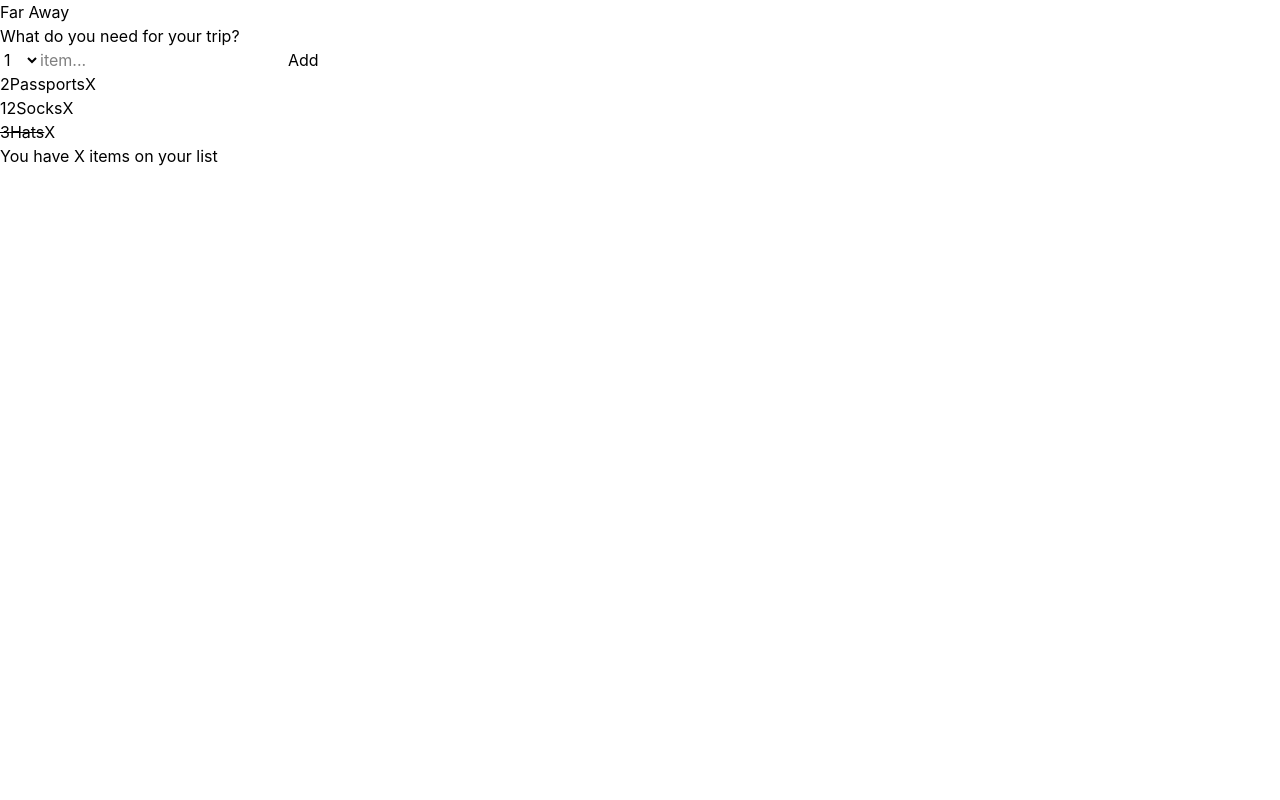
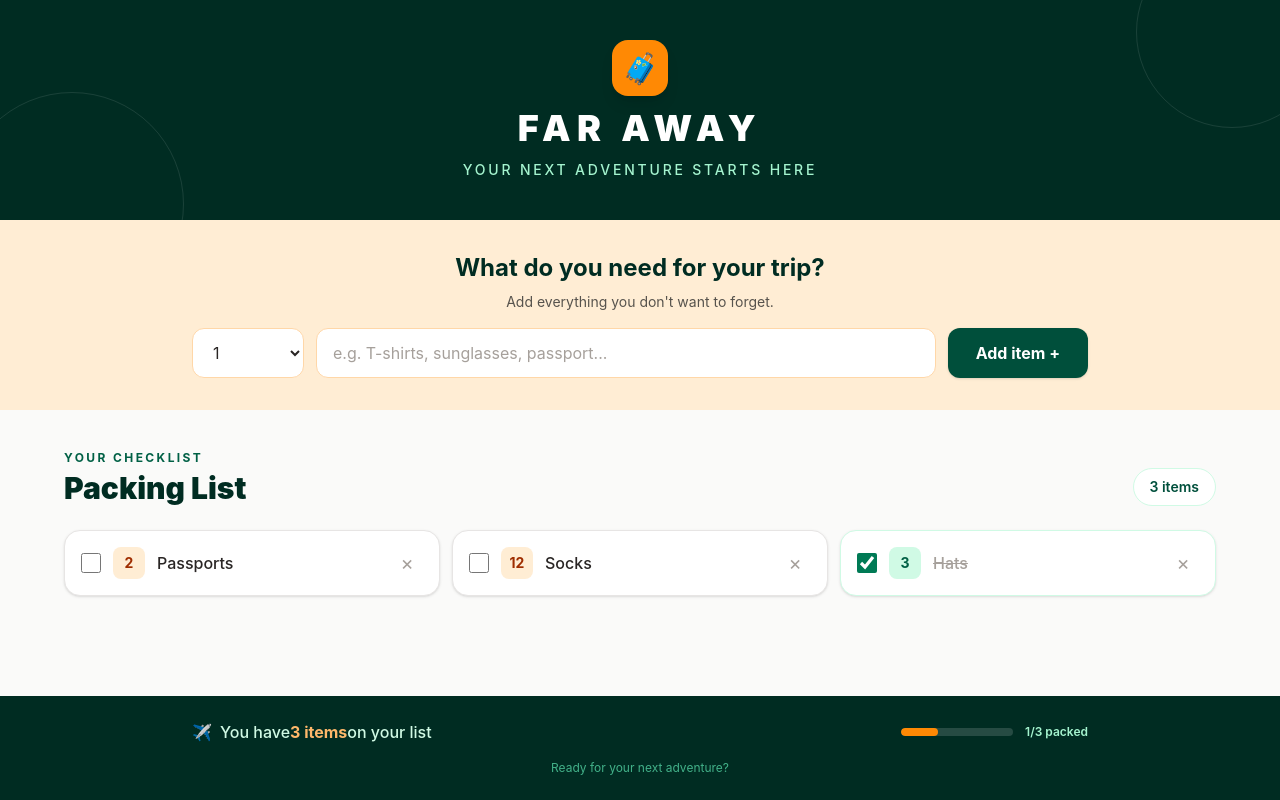
Before and after one commit to Gexof/travel-list, a React (Vite) app: page / in a window 1280 px wide. Built offline with nearby package versions, Linux system fonts and the light colour scheme.

Commit message:
update UI

```diff
--- a/src/App.jsx
+++ b/src/App.jsx
@@ -5,12 +5,17 @@ import Stats from "./components/Stats";
 
 function App() {
   return (
-    <div>
+    <main className="flex min-h-screen flex-col bg-stone-50 text-stone-800">
       <Header />
+
       <Form />
-      <PackingList />
+
+      <section className="flex flex-1 flex-col">
+        <PackingList />
+      </section>
+
       <Stats />
-    </div>
+    </main>
   );
 }
 
--- a/src/components/Form.jsx
+++ b/src/components/Form.jsx
@@ -7,35 +7,71 @@ function Form() {
   const handleSubmit = (e) => {
     e.preventDefault();
     if (!description) return;
-    const newITem = { description, quantity, packed: false, id: Date.now() };
+
+    const newITem = {
+      description,
+      quantity,
+      packed: false,
+      id: Date.now(),
+    };
+
     setDescription("");
     setQuantity(1);
   };
 
   return (
-    <form onSubmit={handleSubmit}>
-      <h3>What do you need for your trip?</h3>
+    <section className="bg-orange-100 px-4 py-8 sm:px-6">
+      <form
+        onSubmit={handleSubmit}
+        className="mx-auto flex max-w-4xl flex-col gap-4"
+      >
+        <div className="text-center">
+          <h2 className="text-xl font-bold text-emerald-950 sm:text-2xl">
+            What do you need for your trip?
+          </h2>
+          <p className="mt-2 text-sm text-stone-600">
+            Add everything you don't want to forget.
+          </p>
+        </div>
 
+        <div className="flex flex-col gap-3 sm:flex-row">
+          <label className="sr-only" htmlFor="quantity">
+            Item quantity
+          </label>
           <select
+            id="quantity"
             value={quantity}
             onChange={(e) => setQuantity(Number(e.target.value))}
+            className="w-full rounded-xl border border-orange-200 bg-white px-4 py-3 text-stone-800 outline-none transition focus:border-emerald-700 focus:ring-2 focus:ring-emerald-700/20 sm:w-28"
           >
-        {Array.from({ length: 20 }, (v, idx) => idx + 1).map((num) => (
+            {Array.from({ length: 20 }, (_, idx) => idx + 1).map((num) => (
               <option value={num} key={num}>
                 {num}
               </option>
             ))}
           </select>
 
+          <label className="sr-only" htmlFor="description">
+            Item description
+          </label>
           <input
+            id="description"
             type="text"
-        placeholder="item..."
+            placeholder="e.g. T-shirts, sunglasses, passport..."
             value={description}
             onChange={(e) => setDescription(e.target.value)}
+            className="min-w-0 flex-1 rounded-xl border border-orange-200 bg-white px-4 py-3 text-stone-800 outline-none transition placeholder:text-stone-400 focus:border-emerald-700 focus:ring-2 focus:ring-emerald-700/20"
           />
 
-      <button>Add</button>
+          <button
+            type="submit"
+            className="rounded-xl bg-emerald-900 px-7 py-3 font-bold text-white shadow-sm transition hover:bg-emerald-800 active:scale-[0.98] sm:shrink-0"
+          >
+            Add item <span aria-hidden="true">+</span>
+          </button>
+        </div>
       </form>
+    </section>
   );
 }
 
--- a/src/components/Header.jsx
+++ b/src/components/Header.jsx
@@ -1,5 +1,25 @@
 function Header() {
-  return <header>Far Away</header>;
+  return (
+    <header className="relative overflow-hidden bg-emerald-950 px-4 py-8 text-center text-white sm:py-10">
+      <div className="relative z-10 flex flex-col items-center gap-3">
+        <div className="flex h-14 w-14 items-center justify-center rounded-2xl bg-orange-400 text-3xl shadow-lg shadow-black/10">
+          🧳
+        </div>
+
+        <h1 className="text-3xl font-black uppercase tracking-[0.18em] sm:text-4xl">
+          Far Away
+        </h1>
+
+        <p className="text-xs font-medium uppercase tracking-[0.2em] text-emerald-200 sm:text-sm">
+          Your next adventure starts here
+        </p>
+      </div>
+
+      {/* Decorative background shapes */}
+      <div className="pointer-events-none absolute -right-12 -top-16 h-48 w-48 rounded-full border border-white/10" />
+      <div className="pointer-events-none absolute -bottom-24 -left-10 h-56 w-56 rounded-full border border-white/10" />
+    </header>
+  );
 }
 
 export default Header;
--- a/src/components/Item.jsx
+++ b/src/components/Item.jsx
@@ -1,12 +1,45 @@
 function Item({ item }) {
   return (
-    <li>
-      <span className={item.packed ? "line-through" : ""}>
+    <li
+      className={`group flex items-center gap-3 rounded-2xl border bg-white p-4 shadow-sm transition-all duration-200 hover:-translate-y-0.5 hover:shadow-md ${
+        item.packed
+          ? "border-emerald-100 bg-emerald-50/60"
+          : "border-stone-200 hover:border-emerald-200"
+      }`}
+    >
+      <input
+        type="checkbox"
+        checked={item.packed}
+        readOnly
+        aria-label={`Mark ${item.description} as packed`}
+        className="h-5 w-5 shrink-0 cursor-pointer accent-emerald-700"
+      />
+
+      <span
+        className={`flex h-8 w-8 shrink-0 items-center justify-center rounded-lg text-sm font-bold ${
+          item.packed
+            ? "bg-emerald-100 text-emerald-800"
+            : "bg-orange-100 text-orange-800"
+        }`}
+      >
         {item.quantity}
+      </span>
+
+      <span
+        className={`min-w-0 flex-1 break-words font-medium ${
+          item.packed ? "text-stone-400 line-through" : "text-stone-800"
+        }`}
+      >
         {item.description}
       </span>
 
-      <button>X</button>
+      <button
+        type="button"
+        aria-label={`Remove ${item.description}`}
+        className="flex h-8 w-8 shrink-0 items-center justify-center rounded-lg text-xl text-stone-400 transition hover:bg-red-50 hover:text-red-600"
+      >
+        ×
+      </button>
     </li>
   );
 }
--- a/src/components/PackingList.jsx
+++ b/src/components/PackingList.jsx
@@ -8,13 +8,30 @@ const initialItems = [
 
 function PackingList() {
   return (
+    <section className="flex-1 bg-stone-50 px-4 py-8 sm:px-6 sm:py-10">
+      <div className="mx-auto max-w-6xl">
+        <div className="mb-6 flex flex-wrap items-end justify-between gap-3">
           <div>
-      <ul>
+            <p className="mb-1 text-xs font-bold uppercase tracking-[0.2em] text-emerald-800">
+              Your checklist
+            </p>
+            <h2 className="text-2xl font-black text-emerald-950 sm:text-3xl">
+              Packing List
+            </h2>
+          </div>
+
+          <span className="rounded-full border border-emerald-100 bg-white px-4 py-2 text-sm font-semibold text-emerald-900">
+            {initialItems.length} items
+          </span>
+        </div>
+
+        <ul className="grid grid-cols-1 gap-3 sm:grid-cols-2 lg:grid-cols-3">
           {initialItems.map((item) => (
             <Item item={item} key={item.id} />
           ))}
         </ul>
       </div>
+    </section>
   );
 }
 
--- a/src/components/Stats.jsx
+++ b/src/components/Stats.jsx
@@ -1,5 +1,40 @@
 function Stats() {
-  return <footer>You have X items on your list</footer>;
+  const totalItems = 3;
+  const packedItems = 1;
+
+  return (
+    <footer className="bg-emerald-950 px-4 py-6 text-center text-white sm:px-6">
+      <div className="mx-auto flex max-w-4xl flex-col items-center gap-3 sm:flex-row sm:justify-between">
+        <p className="text-sm font-medium text-emerald-100 sm:text-base">
+          <span className="mr-2" aria-hidden="true">
+            ✈️
+          </span>
+          You have
+          <span className="font-bold text-orange-300">{totalItems} items</span>
+          on your list
+        </p>
+
+        <div className="flex items-center gap-3">
+          <div className="h-2 w-28 overflow-hidden rounded-full bg-white/15">
+            <div
+              className="h-full rounded-full bg-orange-400 transition-all"
+              style={{
+                width: `${(packedItems / totalItems) * 100}%`,
+              }}
+            />
+          </div>
+
+          <span className="text-xs font-semibold text-emerald-200">
+            {packedItems}/{totalItems} packed
+          </span>
+        </div>
+      </div>
+
+      <p className="mt-4 text-xs text-emerald-300/70">
+        Ready for your next adventure?
+      </p>
+    </footer>
+  );
 }
 
 export default Stats;
```
Lines whose indentation alone changed are shown as unchanged.
